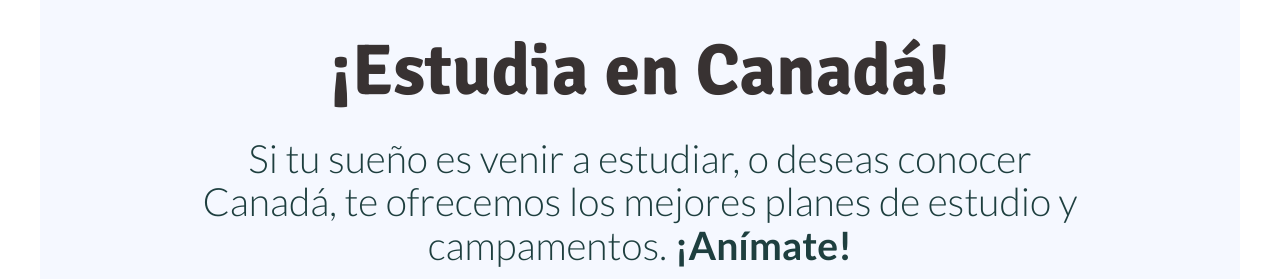
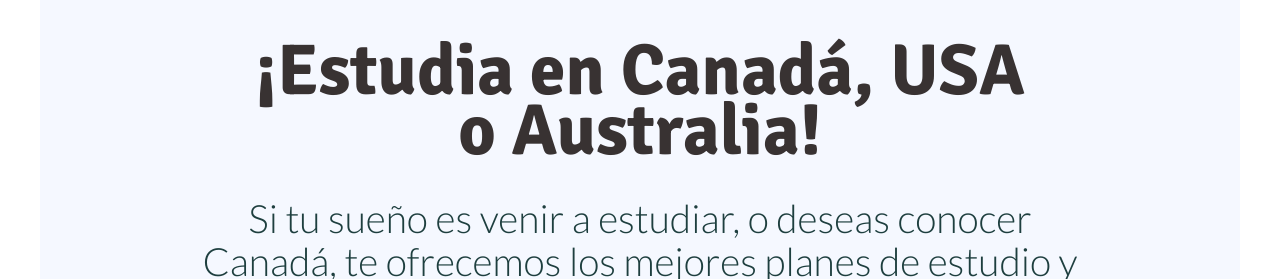
Before and after one commit to gbaenam/intepro-web, a website: page index.html in a window 1280 px wide. Shown: the part 802-1081 px from the top of the page. Drawn offline with nearby package versions, Linux system fonts and the light colour scheme.

Commit message:
Se modificó "youtube__title" en "index.html"

```diff
--- a/index.html
+++ b/index.html
@@ -49,7 +49,7 @@
                 <!-- Sección del Canal de YouTube -->
                 <section class="youtube youtube__layout">
                     <header class="youtube__header">
-                        <h1 class="youtube__title">¡Estudia en Canad&aacute;!</h1>
+                        <h1 class="youtube__title">¡Estudia en Canad&aacute;, USA<br>o Australia!</h1>
                         <h2 class="youtube__subtitle">Si tu sueño es venir a estudiar, o deseas conocer Canad&aacute;, te ofrecemos los mejores planes de estudio y campamentos. <span>¡An&iacute;mate!</span></h2>
                     </header>
                     <div class="youtube__video-wrapper">
```
Also changed, not shown: 1 other file.
